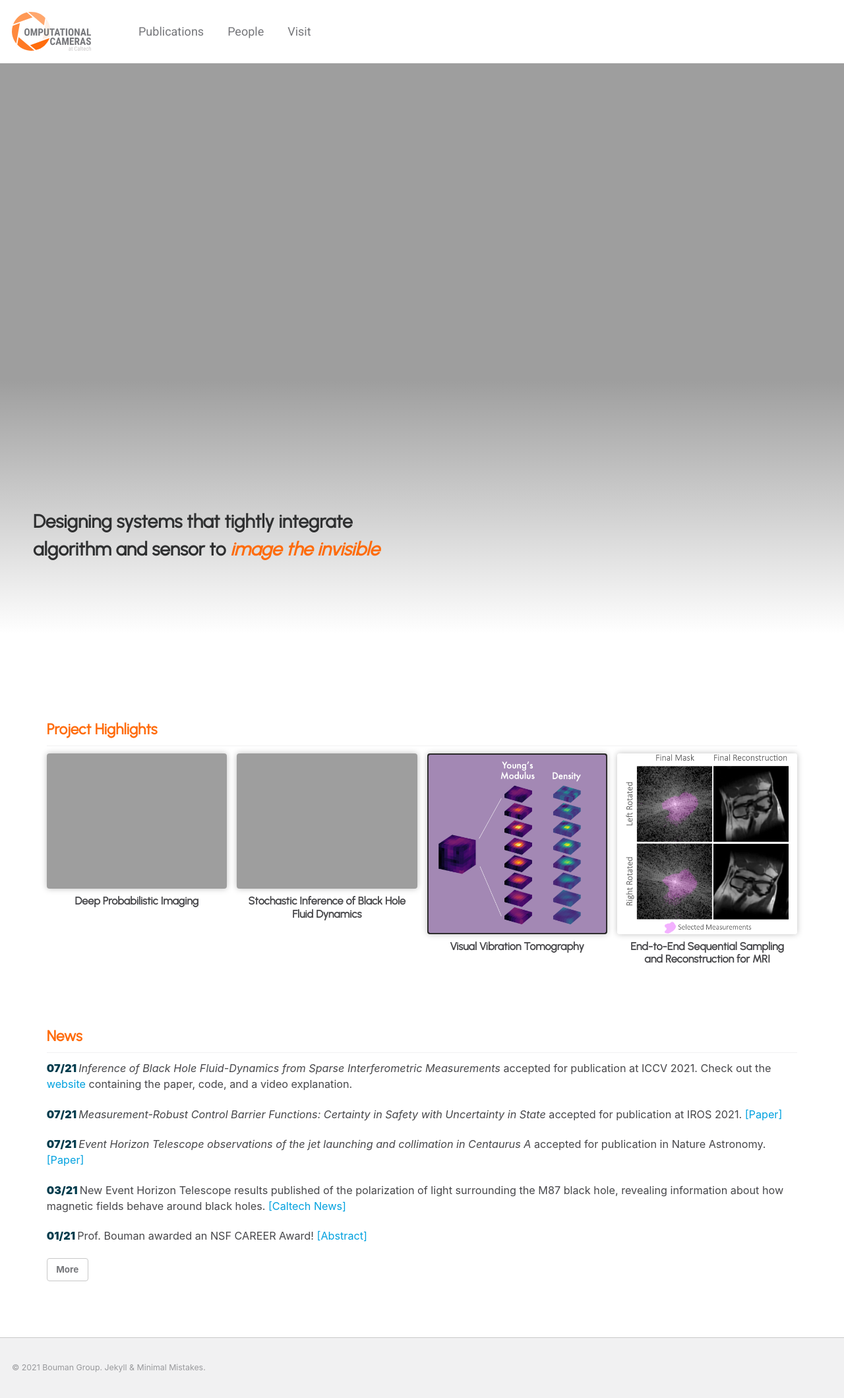
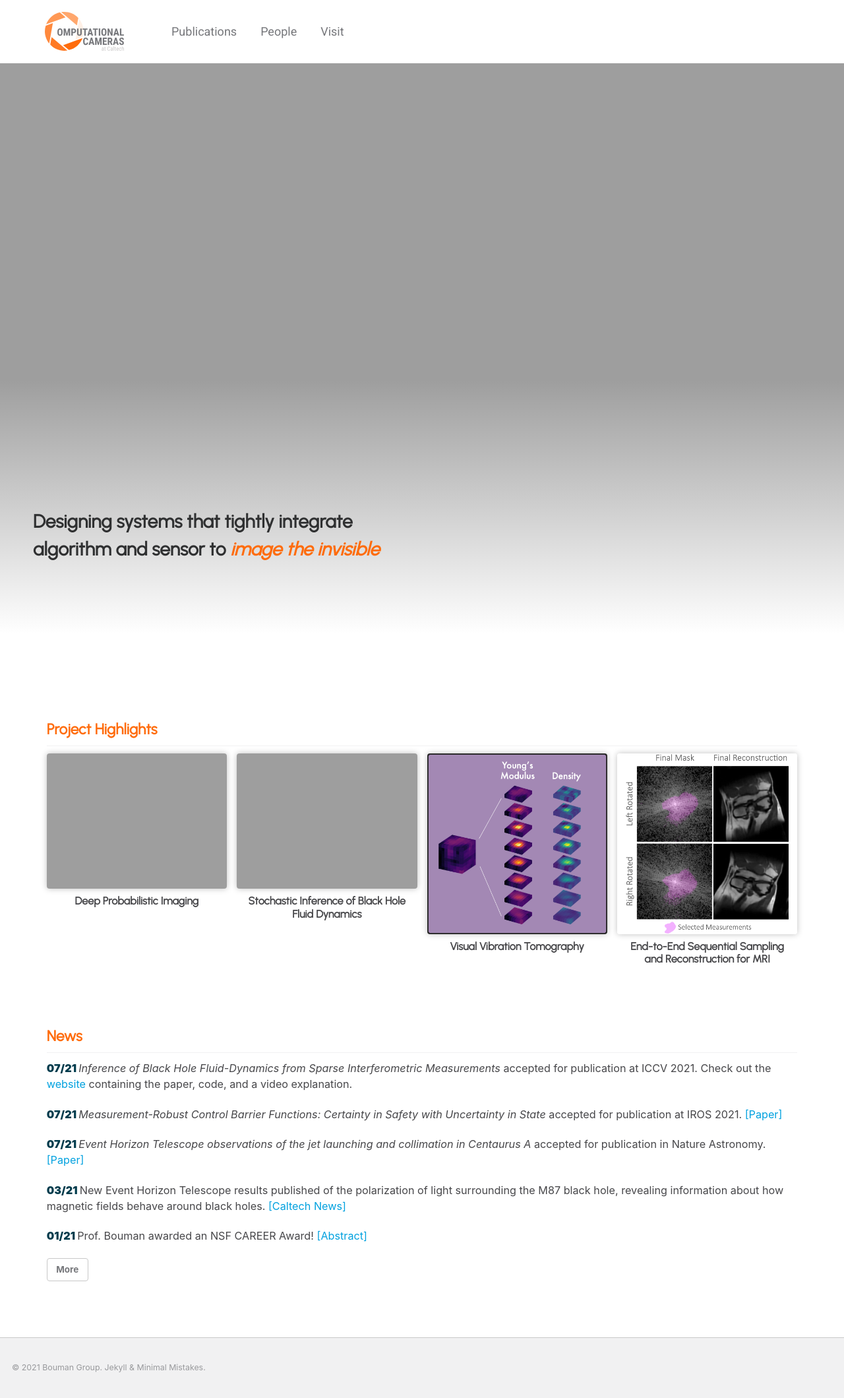
Before and after one commit to boumangroup/boumangroup.github.io, a Jekyll site: the page built from index.html, in a window 1280 px wide. Shown: the whole page at 66% size. Built offline with Jekyll 4.4.1, drawn with Linux system fonts in a browser that asks for light colours; a script that is not in the unit is left out; the list of posts is cut into pages by our own code.

Commit message:
always align masthead to the left

```diff
--- a/assets/_scss/_masthead.scss
+++ b/assets/_scss/_masthead.scss
@@ -6,17 +6,13 @@
   z-index: 20;
 
   &__inner-wrap {
-    @include container;
+    // @include container;
     @include clearfix;
     padding-top: 0.5em;
     padding-bottom: 0.5em;
     padding-left: 1em;
     padding-right: 1em;
     font-family: $sans-serif-narrow;
-
-    @include breakpoint($x-large) {
-      max-width: $x-large;
-    }
 
     nav {
       z-index: 10;
@@ -29,7 +25,6 @@
 }
 
 .masthead__menu {
-
   ul {
     margin: 0;
     padding: 0;
@@ -43,7 +38,6 @@
   list-style-type: none;
   white-space: nowrap;
   font-family: 'Roboto', sans-serif;
-  // font-weight: 700;
 
   &--lg {
     padding-right: 2em;
@@ -54,5 +48,9 @@
     width: 10vw;
     max-width: 120px;
     height: auto;
+
+    @media (max-width: $xx-small) {
+      visibility: hidden;
+    }
   }
 }
--- a/assets/_scss/_navigation.scss
+++ b/assets/_scss/_navigation.scss
@@ -174,6 +174,19 @@
   position: relative;
   min-width: 250px;
   background: $background-color;
+  padding-left: 50px;
+  padding-right: 50px;
+
+  @media (max-width: $large) {
+    padding-left: 1em;
+    padding-right: 1em;
+  }
+
+  @media (max-width: $small) {
+    padding-left: 0.1em;
+    padding-right: 0.1em;
+  }
+
 
   a {
     display: block;
--- a/assets/_scss/_variables.scss
+++ b/assets/_scss/_variables.scss
@@ -107,6 +107,7 @@
    ========================================================================== */
 
 @include breakpoint-set("to ems", true);
+$xx-small                   : 300px;
 $x-small                    : 400px;
 $small                      : 600px;
 $medium                     : 768px;
```
Also changed, not shown: assets/css/main.css.
